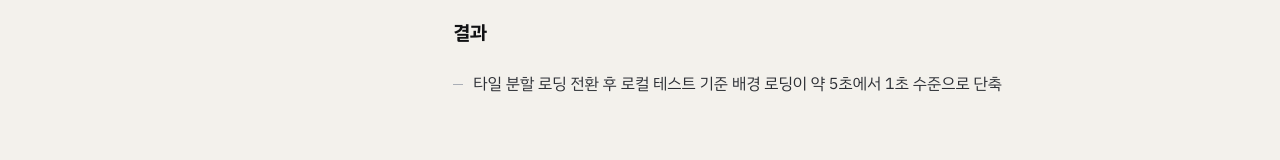
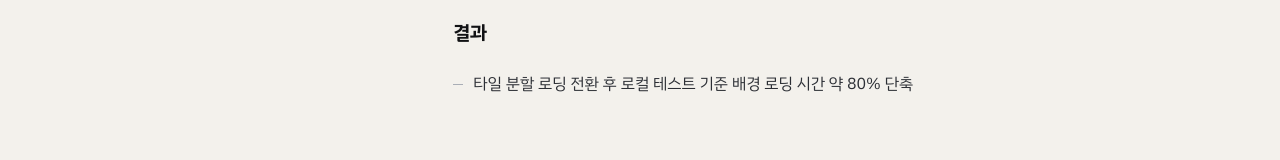
Before and after one commit to JoyNaraShin/joyshin-fe, a React (Vite) app: page /work/showroom in a window 1280 px wide. Shown: the part 2987-3147 px from the top of the page. Built offline with nearby package versions, Linux system fonts and the light colour scheme; a web font is replaced by a local one.

Commit message:
fix(content): 쇼룸 배경 로딩 결과를 비율(약 80% 단축)로 적는다
Co-Authored-By: Claude Opus 5.5 <noreply@anthropic.com>
Claude-Session: https://claude.ai/code/session_01Wrmgii3G1haiAvvBXUgYHP

```diff
--- a/src/features/portfolio/cases/ShowroomCase.tsx
+++ b/src/features/portfolio/cases/ShowroomCase.tsx
@@ -55,7 +55,7 @@ export function ShowroomCase() {
 
       <SubHead>결과</SubHead>
       <Bullets>
-        <li>타일 분할 로딩 전환 후 로컬 테스트 기준 배경 로딩이 약 5초에서 1초 수준으로 단축</li>
+        <li>타일 분할 로딩 전환 후 로컬 테스트 기준 배경 로딩 시간 약 80% 단축</li>
       </Bullets>
     </Item>
   );
```
